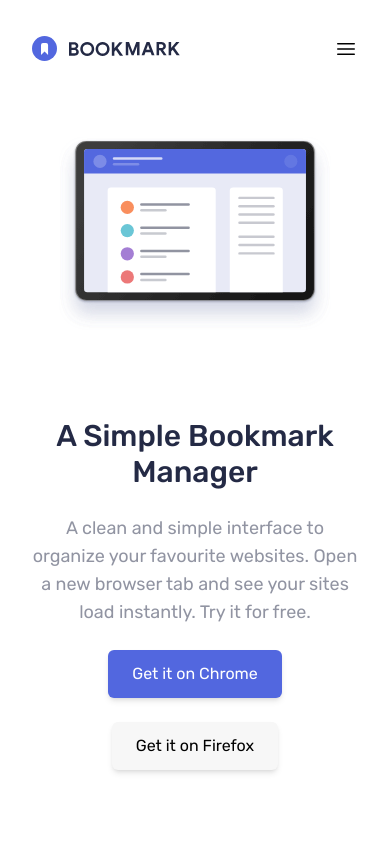
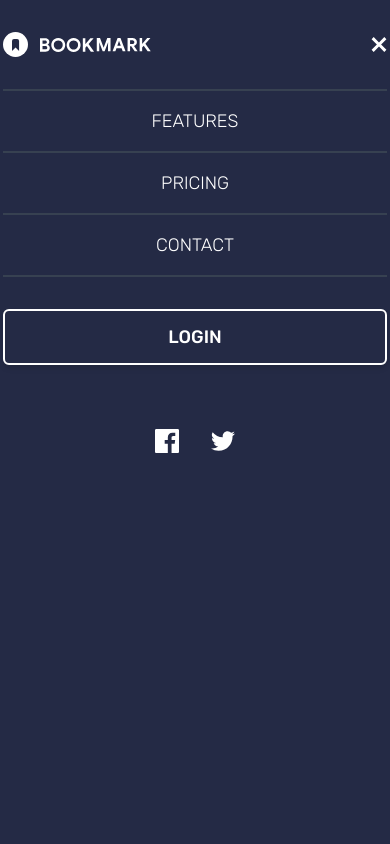
Before and after one commit to RichGriff/Bookmark-Landing, a Next.js app: page / in a window 390 px wide. Both pictures are taken after a click on the button 346 px from the left and 48 px from the top of the page. Shown: the top 844 px of the page. Built offline with nearby package versions, Linux system fonts and the light colour scheme.

Commit message:
Mobile nav

```diff
--- a/components/Footer.jsx
+++ b/components/Footer.jsx
@@ -6,7 +6,7 @@ const Footer = () => {
       <div className="container items-center sm:flex sm:justify-between sm:items-center">
 
         <div className='flex flex-col sm:flex-row justify-center sm:justify-start items-center text-center gap-8'>
-          <img className='sm:mr-6' src='/images/logo-bookmark-white.svg' alt="bookmark logo" />
+          <img className='sm:mr-6' src='/images/logo-bookmark-footer.svg' alt="bookmark logo" />
           <ul className='flex flex-col sm:flex-row justify-start items-center uppercase sm:gap-8'>
             <li className='mb-8 cursor-pointer sm:m-2'>Features</li>
             <li className='mb-8 cursor-pointer sm:m-2'>Pricing</li>
--- a/components/Header.jsx
+++ b/components/Header.jsx
@@ -7,11 +7,8 @@ const Header = () => {
 
     const handleClick = () => {
         const body = document.getElementById("body")
-        console.log(body)
-
-        // setShowAside(!showAside)
-
-        // body.classList.toggle("fixed_body")
+        setShowAside(!showAside)
+        body.classList.toggle("fixed_body")
     }
 
     return (
@@ -36,12 +33,28 @@ const Header = () => {
                 </div>
             </nav>
         </header>
-        {showAside && (<div className='absolute top-0 left-0 w-full h-full bg-bm-blue z-50'>
-            Menu
-            <button onClick={handleClick}>
-            <svg xmlns="http://www.w3.org/2000/svg" width="16" height="15"><path fill="#FFF" fill-rule="evenodd" d="M8 5.379L13.303.075l2.122 2.122L10.12 7.5l5.304 5.303-2.122 2.122L8 9.62l-5.303 5.304-2.122-2.122L5.88 7.5.575 2.197 2.697.075 8 5.38z"/></svg>
-            </button>
-        </div>)}
+        {showAside && (
+        <div className='absolute top-0 left-0 w-screen h-screen bg-bm-blue z-50'>
+            <div className='flex flex-row justify-between items-center py-8 w-96 mx-auto'>
+                <img src='/images/logo-bookmark-white.svg' alt="bookmark logo" />
+                <button onClick={handleClick}>
+                    <svg xmlns="http://www.w3.org/2000/svg" width="16" height="15"><path fill="#FFF" fill-rule="evenodd" d="M8 5.379L13.303.075l2.122 2.122L10.12 7.5l5.304 5.303-2.122 2.122L8 9.62l-5.303 5.304-2.122-2.122L5.88 7.5.575 2.197 2.697.075 8 5.38z"/></svg>
+                </button>
+            </div>
+            <div className='flex flex-1 flex-col justify-between items-center'>
+                <ul className={`flex flex-col justify-center items-center text-center w-96 mx-auto text-lg font-thin`}>
+                    {links.map((link, index) => (
+                        <li key={index} className={`cursor-pointer uppercase text-white border-t-2 border-gray-700 w-full py-4 ${index === links.length-1 && 'border-b-2'} `}>{link}</li>
+                    ))}
+                    <button type="button" className='w-full btn border-2 border-white text-white font-medium uppercase mt-8 hover:bg-white hover:text-bm-blue transition-all duration-300 ease-in-out'>{ctaText}</button>
+                </ul>
+                <div className='socials flex p-16 flex-row justify-center items-center gap-8'>
+                    <img src='/images/icon-facebook.svg' alt='facebook' />
+                    <img src='/images/icon-twitter.svg' alt='twitter' />
+                </div>
+            </div>
+        </div>
+        )}
         </>
     )
 }
--- /dev/null
+++ b/pages/_document.js
@@ -0,0 +1,35 @@
+import Document, { Html, Head, Main, NextScript } from 'next/document'
+
+class MyDocument extends Document {
+  static async getInitialProps(ctx) {
+    const originalRenderPage = ctx.renderPage
+
+    // Run the React rendering logic synchronously
+    ctx.renderPage = () =>
+      originalRenderPage({
+        // Useful for wrapping the whole react tree
+        enhanceApp: (App) => App,
+        // Useful for wrapping in a per-page basis
+        enhanceComponent: (Component) => Component,
+      })
+
+    // Run the parent `getInitialProps`, it now includes the custom `renderPage`
+    const initialProps = await Document.getInitialProps(ctx)
+
+    return initialProps
+  }
+
+  render() {
+    return (
+      <Html>
+        <Head />
+        <body id='body'>
+          <Main />
+          <NextScript />
+        </body>
+      </Html>
+    )
+  }
+}
+
+export default MyDocument
```
Also changed, not shown: public/images/logo-bookmark-footer.svg (added), public/images/logo-bookmark-white.svg.
